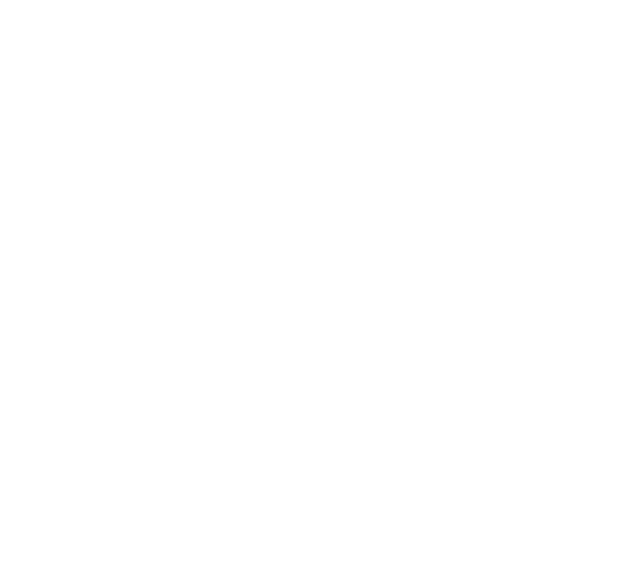
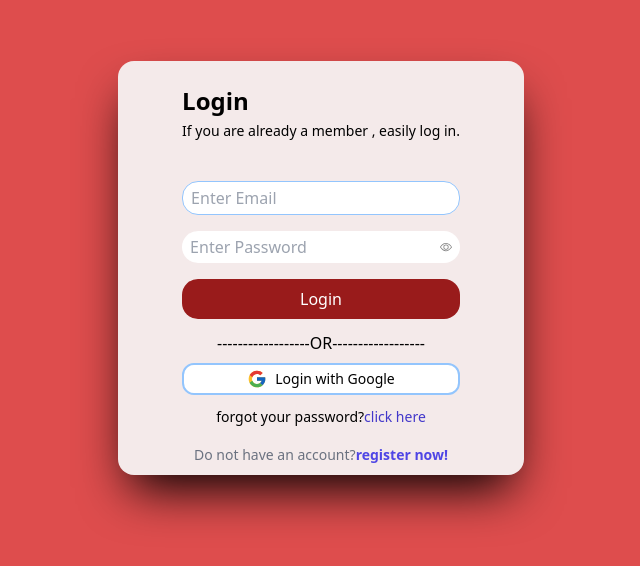
Before and after one commit to Aditya-1708/BloodBond, a React (Create React App) app in the folder client/: page / in a window 1280 px wide. Shown: the part 132-698 px from the top of the page, without its empty margins (319-959 px from the left). Built offline with nearby package versions, Linux system fonts and the light colour scheme.

Commit message:
added sign in page

```diff
--- a/client/src/App.js
+++ b/client/src/App.js
@@ -1,9 +1,11 @@
 
 import NavigationBar from './components/NavigationBar';
+import Signin from "./pages/Signin";
 function App() {
   return (
     <>
     <NavigationBar></NavigationBar>
+    <Signin></Signin>
     </>
   );
 }
--- a/client/src/pages/Signin.js
+++ b/client/src/pages/Signin.js
@@ -1,13 +1,66 @@
 //basic skeleton done ps add the styling and animations
-function Signin(){
-    return(
-        <div id="SigninMainContainer">
-            <form>
-                <input type="email">Enter your email</input>
-                <input type="password">Enter your password</input>
-                <button>Sign-in</button>
+import "./styles.css";
+function Signin() {
+  return (
+    <>
+      <section class=" bg-[#d82a2ad4] min-h-screen flex items-center justify-center">
+        <div class=" bg-[#f4eaea] flex rounded-2xl shadow-2xl shadow-black py-2 px-0.25">
+          <div class="px-16">
+            <h2 class="pt-4 text-black font-bold text-2xl"> Login</h2>
+            <p class="text-sm  mt-1">
+              If you are already a member , easily log in.
+            </p>
+            <form action class="flex flex-col gap-2">
+              <input
+                class="py-1 px-2 mt-10  rounded-2xl border border-blue-300"
+                type="text"
+                name="email"
+                placeholder="Enter Email"
+              />
+              <div class="relative">
+              <input
+                class="w-full py-1 px-2 mt-2 rounded-2xl  border-blue-300"
+                type="password"
+                name="password"
+                placeholder="Enter Password"/>
+                <svg xmlns="http://www.w3.org/2000/svg" width="12" height="12" fill="grey" class="bi bi-eye absolute top-1 right-2 translate-y-3.5" viewBox="0 0 16 16">
+                <path d="M16 8s-3-5.5-8-5.5S0 8 0 8s3 5.5 8 5.5S16 8 16 8M1.173 8a13.133 13.133 0 0 1 1.66-2.043C4.12 4.668 5.88 3.5 8 3.5c2.12 0 3.879 1.168 5.168 2.457A13.133 13.133 0 0 1 14.828 8c-.058.087-.122.183-.195.288-.335.48-.83 1.12-1.465 1.755C11.879 11.332 10.119 12.5 8 12.5c-2.12 0-3.879-1.168-5.168-2.457A13.134 13.134 0 0 1 1.172 8z"/>
+                <path d="M8 5.5a2.5 2.5 0 1 0 0 5 2.5 2.5 0 0 0 0-5M4.5 8a3.5 3.5 0 1 1 7 0 3.5 3.5 0 0 1-7 0"/>
+                </svg>
+              </div>
+              <button class=" rounded-2xl text-white  bg-red-800 px-1 py-2 mt-2 ">
+                Login
+              </button>
             </form>
+            <div class="text-center mt-3 text-grey w-full text">
+                ------------------OR------------------
+            </div>
+            <div>
+                <button class="text-sm w-full hover:text-indigo-700 border-2 border-blue-300  py-1 rounded-xl mt-2 flex justify-center items-center bg-white">
+                <svg class="mr-2" xmlns="http://www.w3.org/2000/svg" x="0px" y="0px" width="20" height="20" viewBox="0 0 48 48">
+                <path fill="#fbc02d" d="M43.611,20.083H42V20H24v8h11.303c-1.649,4.657-6.08,8-11.303,8c-6.627,0-12-5.373-12-12	s5.373-12,12-12c3.059,0,5.842,1.154,7.961,3.039l5.657-5.657C34.046,6.053,29.268,4,24,4C12.955,4,4,12.955,4,24s8.955,20,20,20	s20-8.955,20-20C44,22.659,43.862,21.35,43.611,20.083z"></path><path fill="#e53935" d="M6.306,14.691l6.571,4.819C14.655,15.108,18.961,12,24,12c3.059,0,5.842,1.154,7.961,3.039	l5.657-5.657C34.046,6.053,29.268,4,24,4C16.318,4,9.656,8.337,6.306,14.691z"></path><path fill="#4caf50" d="M24,44c5.166,0,9.86-1.977,13.409-5.192l-6.19-5.238C29.211,35.091,26.715,36,24,36	c-5.202,0-9.619-3.317-11.283-7.946l-6.522,5.025C9.505,39.556,16.227,44,24,44z"></path><path fill="#1565c0" d="M43.611,20.083L43.595,20L42,20H24v8h11.303c-0.792,2.237-2.231,4.166-4.087,5.571	c0.001-0.001,0.002-0.001,0.003-0.002l6.19,5.238C36.971,39.205,44,34,44,24C44,22.659,43.862,21.35,43.611,20.083z"></path>
+                </svg>
+                Login with Google</button>
+            </div>
+            <div class="flex justify-center items-center mt-3">
+            <p class="text-sm">forgot your password?</p>
+            <a class="text-sm text-indigo-700  hover:text-indigo-500" href="#">click here</a>
+            </div>
+
+
+            <p class="mt-4 text-center text-sm text-gray-500">
+              Do not have an account?
+              <a
+                href="#"
+                class="font-semibold leading-6 text-indigo-600 hover:text-indigo-500"
+              >
+                <button class="text-sm ">register now!</button>
+              </a>
+            </p>
+          </div>
         </div>
-    )
+      </section>
+    </>
+  );
 }
 export default Signin;
--- /dev/null
+++ b/client/src/pages/styles.css
@@ -0,0 +1,3 @@
+@tailwind base;
+@tailwind components;
+@tailwind utilities;
```
